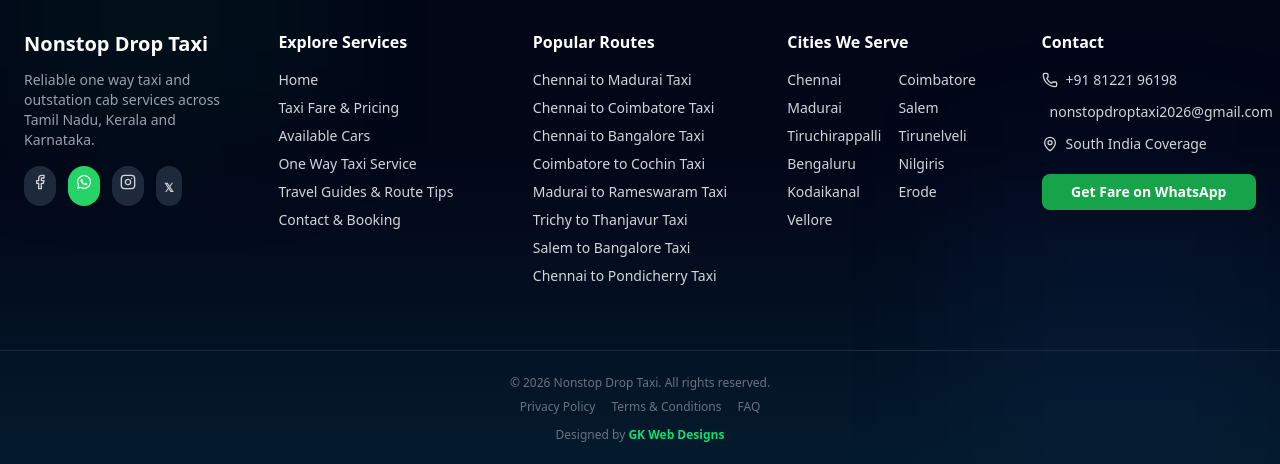
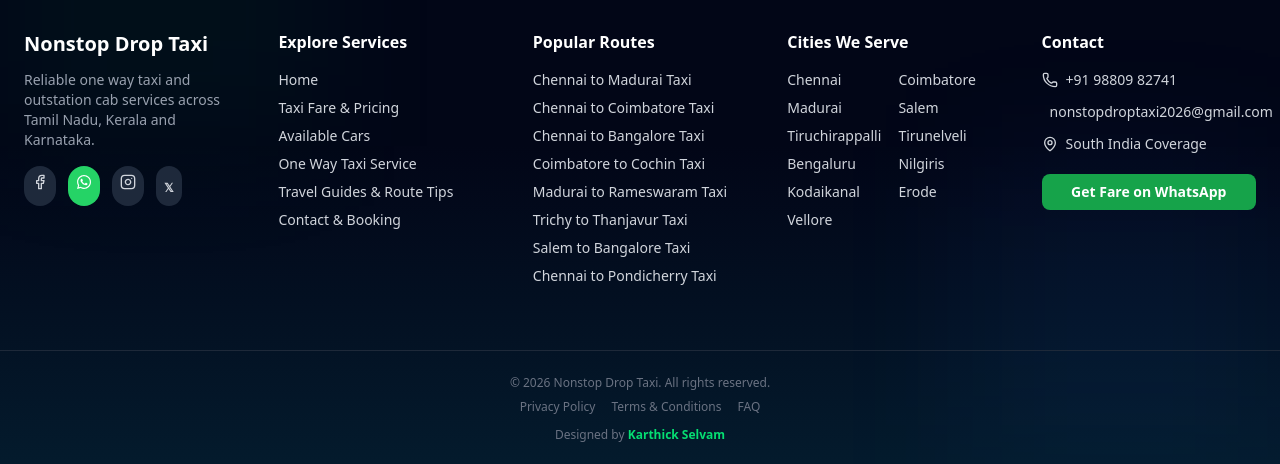
Before and after one commit to karthick180887/nonstopclone, a Next.js app: page /chennai-to-madurai-taxi in a window 1280 px wide. Shown: the part 2073-2537 px from the top of the page. Built offline with nearby package versions, Linux system fonts and the light colour scheme.

Commit message:
added mini

```diff
--- a/app/[slug]/page.tsx
+++ b/app/[slug]/page.tsx
@@ -91,13 +91,13 @@
               </div>
               <div className="flex gap-3 mt-5 w-full md:w-auto">
                 <a
-                  href="tel:+918122196198"
+                  href={`tel:${SITE.phoneTel}`}
                   className="bg-gradient-to-r from-[#1FAE4B] to-[#FFC107] text-black px-6 py-3 rounded-xl font-bold shadow hover:scale-[1.03] transition text-center"
                 >
                   Call Now
                 </a>
                 <a
-                  href={`https://wa.me/918122196198?text=Hi%20I%20need%20taxi%20from%20${route.from}%20to%20${route.to}`}
+                  href={`https://wa.me/${SITE.phoneWa}?text=Hi%20I%20need%20taxi%20from%20${route.from}%20to%20${route.to}`}
                   target="_blank"
                   rel="noopener noreferrer"
                   className="bg-[#16A34A] text-white px-6 py-3 rounded-xl font-semibold flex items-center gap-2 justify-center"
--- a/components/Footer.tsx
+++ b/components/Footer.tsx
@@ -170,7 +170,7 @@
           <Link href="/faq" className="hover:text-white transition">FAQ</Link>
         </div>
         <p className="mt-3">
-          Designed by <Link href="/gk-web-designs" className="text-green-400 font-semibold">GK Web Designs</Link>
+          Designed by <Link href="/gk-web-designs" className="text-green-400 font-semibold">Karthick Selvam</Link>
         </p>
       </div>
     </footer>
--- a/lib/faqs-data.ts
+++ b/lib/faqs-data.ts
@@ -23,7 +23,7 @@
   {
     question: "How do I book a taxi?",
     answer:
-      "You can book instantly by calling +91 81221 96198 or sending a WhatsApp message with your pickup, drop, date and vehicle preference.",
+      "You can book instantly by calling +91 98809 82741 or sending a WhatsApp message with your pickup, drop, date and vehicle preference.",
   },
   {
     question: "Which areas do you serve?",
--- a/lib/site-data.ts
+++ b/lib/site-data.ts
@@ -1,9 +1,9 @@
 export const SITE = {
   name: "Nonstop Drop Taxi",
   tagline: "One Way & Outstation Cab Service South India",
-  phone: "+91 81221 96198",
-  phoneTel: "+918122196198",
-  phoneWa: "918122196198",
+  phone: "+91 98809 82741",
+  phoneTel: "+919880982741",
+  phoneWa: "919880982741",
   email: "nonstopdroptaxi2026@gmail.com",
   url: "https://www.nonstopdroptaxi.com",
   description:
@@ -43,7 +43,7 @@
   { name: "Privacy Policy", path: "/privacy-policy" },
   { name: "Terms & Conditions", path: "/terms-of-service" },
   { name: "FAQ", path: "/faq" },
-  { name: "GK Web Designs", path: "/gk-web-designs" },
+  { name: "Karthick Selvam", path: "/gk-web-designs" },
 ] as const;
 
 export const VEHICLES = [
```
